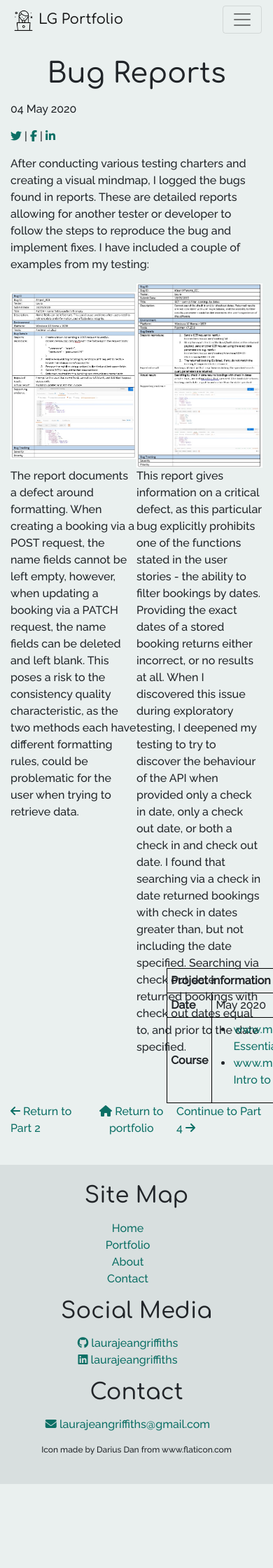
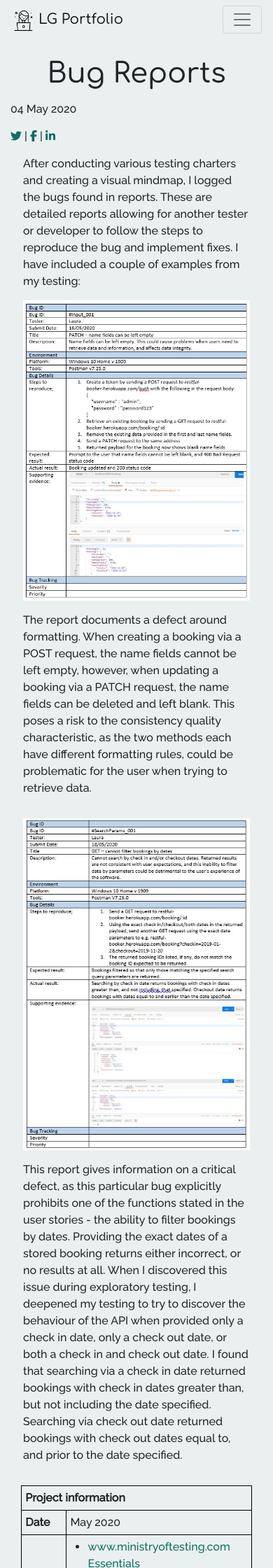
Before and after one commit to laurajeangriffiths/laurajeangriffiths.github.io, a Jekyll site: the page built from _posts/2020-06-15-bug-reports.html, in a window 390 px wide. Shown: the top 2240 px of the page at 70% size. Built offline with Jekyll 4.4.1, drawn with Linux system fonts in a browser that asks for light colours; nearby versions of some CDN libraries; before the commit the page ends 2120 px from its top, so only the background shows below that; some of the changed text lies outside the part shown.

Commit message:
Portfolio and responsive styling

```diff
--- a/_layouts/default.html
+++ b/_layouts/default.html
@@ -2,13 +2,14 @@
 <html lang="en" dir="ltr">
   <head>
     <meta charset="utf-8">
-    <meta name="viewport" content="width=device-width, initial-scale=1.0">
+    <meta name="viewport" content="width=device-width,initial-scale=1">
     <title>LG Portfolio | {{ page.title }}</title>
     <link href="https://fonts.googleapis.com/css2?family=Raleway:wght@300;500&display=swap" rel="stylesheet">
     <link href="https://fonts.googleapis.com/css2?family=Comfortaa:wght@500&display=swap" rel="stylesheet">
     <link rel="icon" type="image/png" href="/img/favicon.ico">
     <link rel="stylesheet" href="https://stackpath.bootstrapcdn.com/bootstrap/4.4.1/css/bootstrap.min.css" integrity="sha384-Vkoo8x4CGsO3+Hhxv8T/Q5PaXtkKtu6ug5TOeNV6gBiFeWPGFN9MuhOf23Q9Ifjh" crossorigin="anonymous">
     <link rel="stylesheet" type="text/css" href="/assets/main.css">
+    <link rel="stylesheet" type="text/css" href="/assets/responsive.css">
     <script src="https://kit.fontawesome.com/a66413bb26.js" crossorigin="anonymous"></script>
     <script src="https://ajax.googleapis.com/ajax/libs/jquery/3.2.1/jquery.min.js"></script>
     <script src="https://cdnjs.cloudflare.com/ajax/libs/popper.js/1.12.6/umd/popper.min.js"></script>
--- a/_posts/2020-06-15-bug-reports.html
+++ b/_posts/2020-06-15-bug-reports.html
@@ -41,7 +41,7 @@ categories: portfolio
       <td rowspan="2">
         <ul>
           <li><a href="https://www.ministryoftesting.com/essentials">www.ministryoftesting.com Essentials</a></li>
-          <li><a href="https://www.ministryoftesting.com/dojo/series/introduction-to-http">www.ministryoftesting.com Intro to HTTP</a></li>
+          <li><a href="https://www.ministryoftesting.com/dojo/series/introduction-to-http">www.ministryoftesting.co Intro to HTTP</a></li>
         </ul>
       </td>
     </tr>
--- a/_posts/2020-06-19-summary-report.html
+++ b/_posts/2020-06-19-summary-report.html
@@ -5,6 +5,7 @@ date:   2020-06-19 12:42:47 +0100
 categories: portfolio
 ---
 
+<div class="container-5">
   <p>I used my bug reports to sort and decide which imposed the most risk to quality, and then referenced these in my testing summary report.
     This report served as a summary of findings from testing, providing information on things that went well, as well as things that
     didn't perform as well. The intention is to provide the product owner with information about the current state of the software,
@@ -15,6 +16,7 @@ categories: portfolio
   <p>Using statistics and graphs, the product owner can easily access information regarding any bugs discovered, what their status is,
 
   </p>
+</div>
 
 <div class="page-nav">
   <div class="previous-post">
--- a/assets/main.css
+++ b/assets/main.css
@@ -365,5 +365,4 @@ th, td {
   letter-spacing: -1px;
   line-height: 1;
 }
-
 /*# sourceMappingURL=main.css.map */
--- /dev/null
+++ b/assets/responsive.css
@@ -0,0 +1,81 @@
+/* Media Queries */
+@media screen and (max-width: 800px){
+
+  .container-1, .container-2, .container-3, .container-4, .container-5 {
+    display: flex;
+    flex-flow: row wrap;
+    justify-content: space-around;
+    max-width: 90%;
+    margin-left: auto;
+    margin-right: auto;
+  }
+  .quality-text, .quality-1, .sketchnotes-img, .br1 {
+    order: 1;
+    max-width: 100%;
+  }
+
+  .sketchnotes-img {
+    margin-bottom: 1em;
+  }
+
+  .quality-table, .quality-characteristics, .sketchnotes-text, .bug-report1 {
+    order: 2;
+    max-width: 100%;
+    margin-bottom: 1em;
+  }
+  .project-info {
+    order: 3;
+    max-width: 50%;
+    margin-top: 1em;
+    margin-left: auto;
+    margin-right: auto;
+    margin-bottom: 1em;
+  }
+
+  .risk-table, .br2 {
+    order: 3;
+    max-width: 100%;
+  }
+
+  .risks-list, .bug-report2 {
+    order: 4;
+    max-width: 100%;
+    margin-top: 1em;
+  }
+
+  .project-info1 {
+    order: 5;
+    max-width: 50%;
+    margin-bottom: 1em;
+  }
+
+  .br3 {
+    order: 5;
+    max-width: 100%;
+    margin-top: 1em;
+  }
+}
+
+/* @media screen and (min-width: 801px) and (max-width: 1000px){
+
+  body {
+    background-color: red;
+  }
+
+  .container-1, .container-2, .container-3, .container-4, .container-5 {
+    display: flex;
+    flex-flow: row wrap;
+    justify-content: space-around;
+    max-width: 95%;
+    margin-left: auto;
+    margin-right: auto;
+  }
+
+  .risks-list {
+    max-width: 50%;
+  }
+
+  .project-info {
+    max-width: 100%;
+  }
+} */
```
Lines whose indentation alone changed are shown as unchanged.
